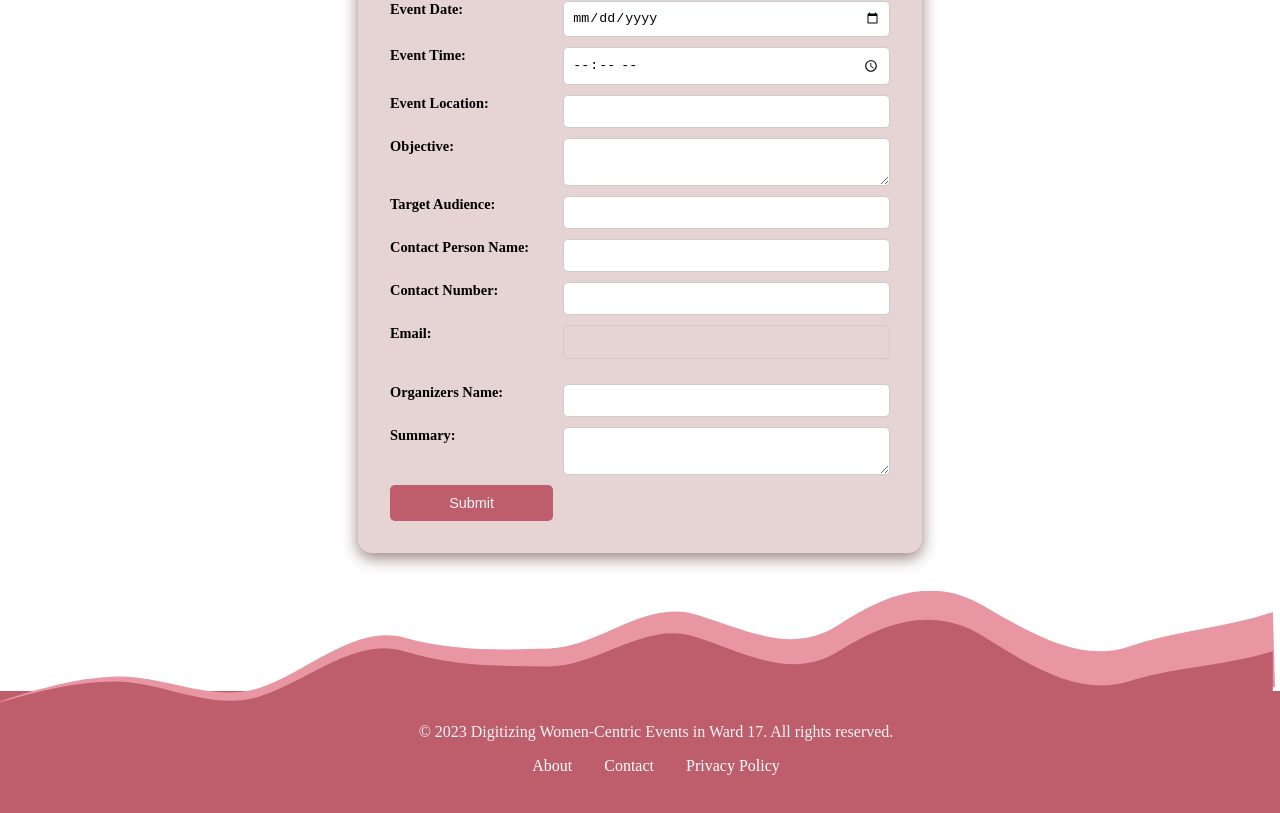
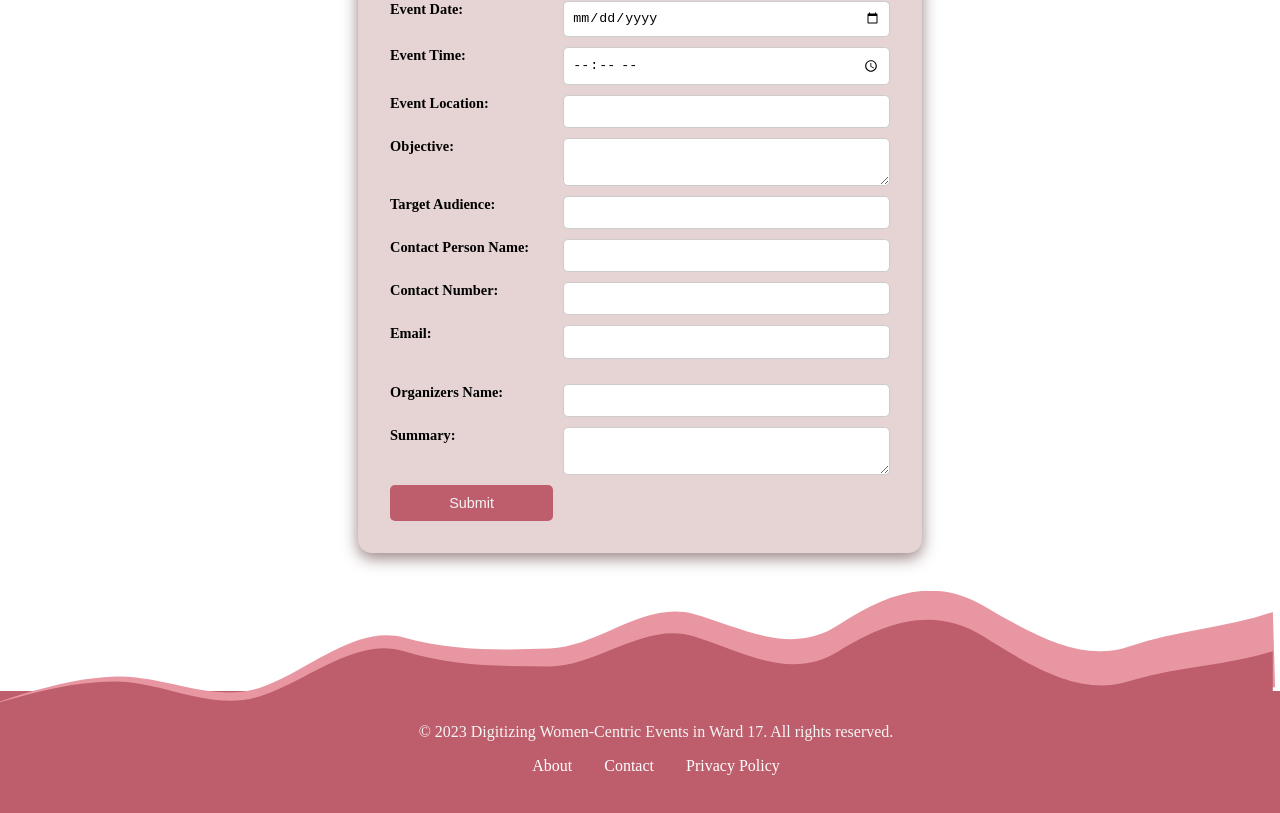
Before and after one commit to Shreyeska/MeroMitini, a React (Vite) app: page /host-an-event-form in a window 1280 px wide. Shown: the part 846-1659 px from the top of the page. Built offline with nearby package versions, Linux system fonts and the light colour scheme.

Commit message:
fix: host event form input css

```diff
--- a/src/css/HostEventForm.css
+++ b/src/css/HostEventForm.css
@@ -37,7 +37,7 @@
 input[type="date"],
 input[type="time"],
 input[type="tel"],
-input[type="email"],
+.event-registration-form input[type="email"],
 textarea {
   width: 100%;
   padding: 8px;
@@ -46,6 +46,7 @@ textarea {
   resize: vertical;
   outline: none;
   box-sizing: border-box;
+  background-color: white;
 }
 
 .event-registration-form button {
```
